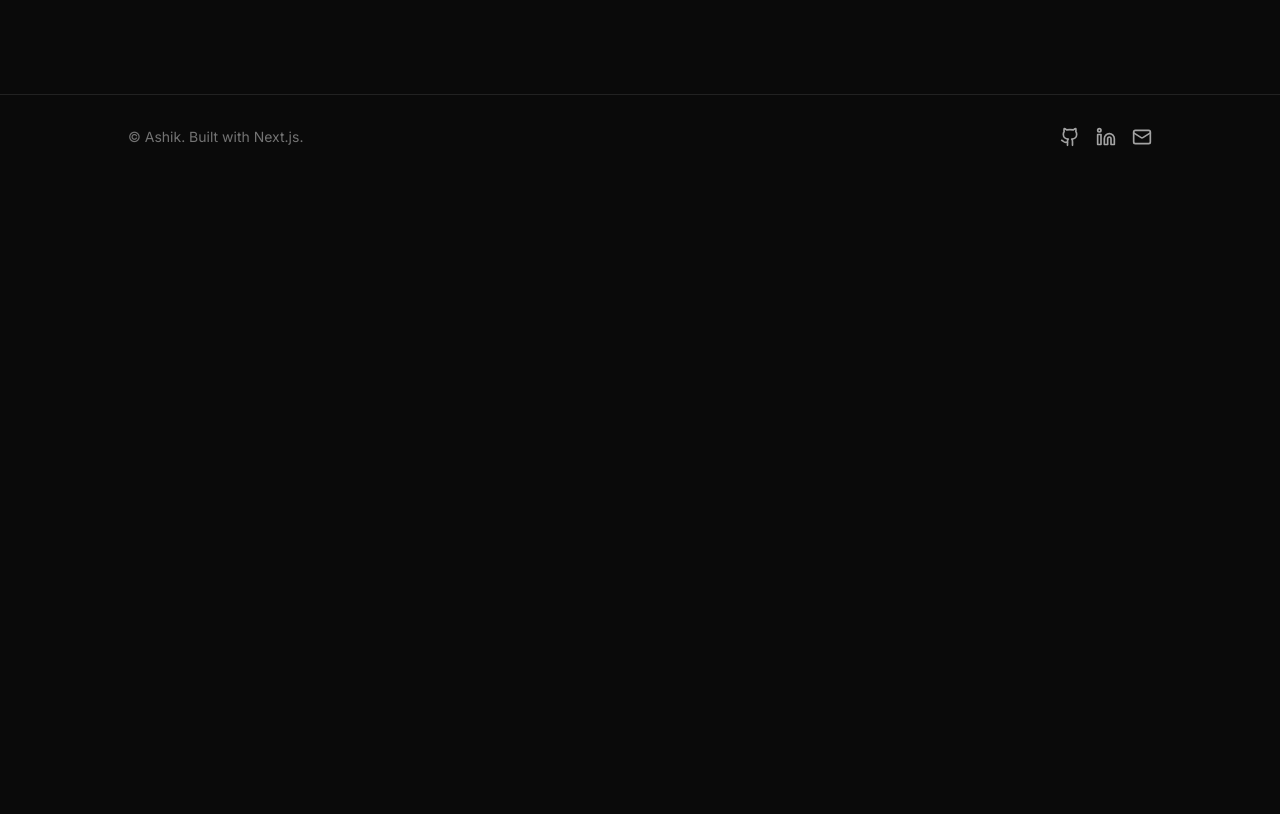
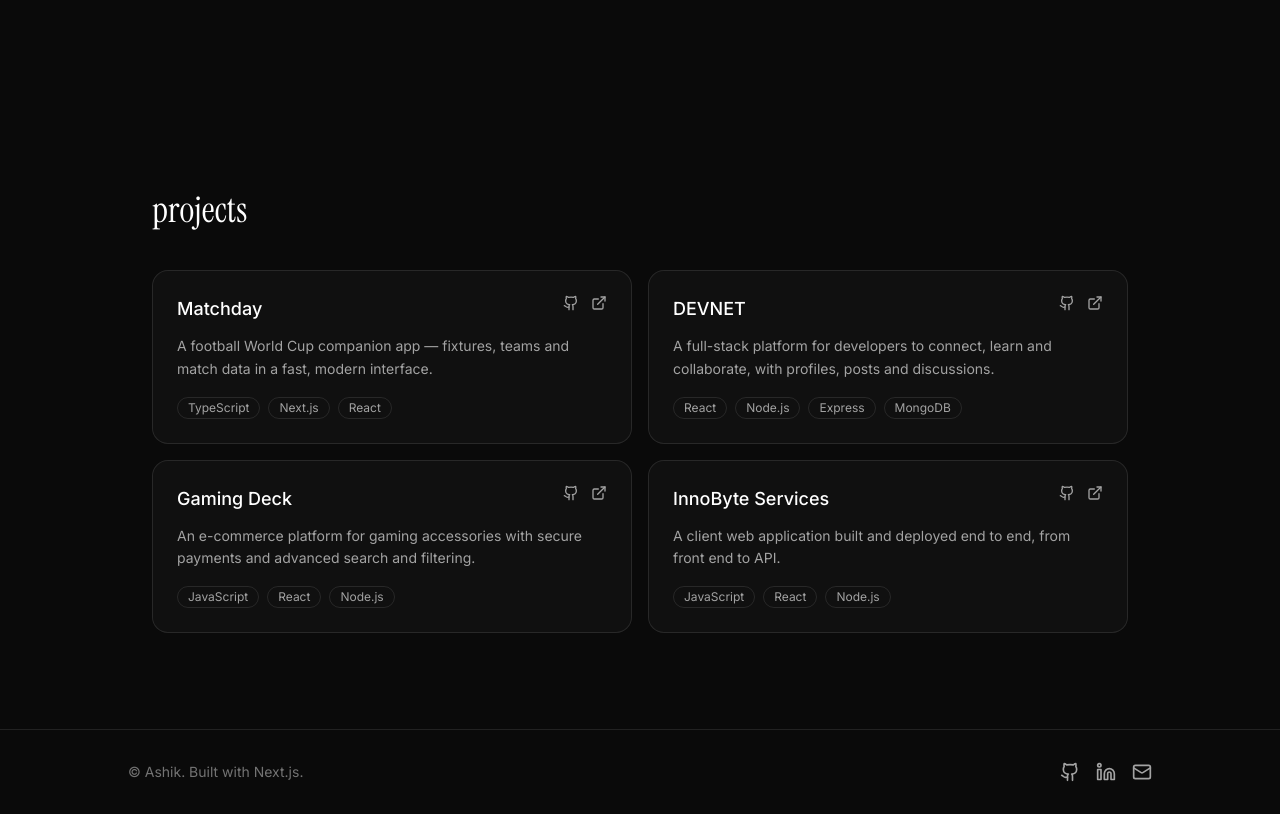
Before and after one commit to Ashik234/Personal-Website, a Next.js app: page / in a window 1280 px wide. Shown: the part 2032-2846 px from the top of the page. Before the commit the page ends 2211 px from the top, so only its background shows below. Built offline with nearby package versions, Linux system fonts and the light colour scheme.

Commit message:
feat: wire Projects section into page

```diff
--- a/src/app/page.tsx
+++ b/src/app/page.tsx
@@ -2,6 +2,7 @@ import HeroPage from "../components/Hero/page";
 import AboutPage from "../components/About/page";
 import ExperiencePage from "../components/Experience/page";
 import EducationPage from "../components/Education/page";
+import ProjectsPage from "../components/Projects/page";
 import FooterPage from "../components/layout/Footer";
 import NavBarPage from "../components/layout/NavBar";
 import Loader from "../components/loader/Loader";
@@ -16,6 +17,7 @@ export default function Home() {
         <AboutPage />
         <ExperiencePage />
         <EducationPage />
+        <ProjectsPage />
         <FooterPage />
       </main>
     </Loader>
```
